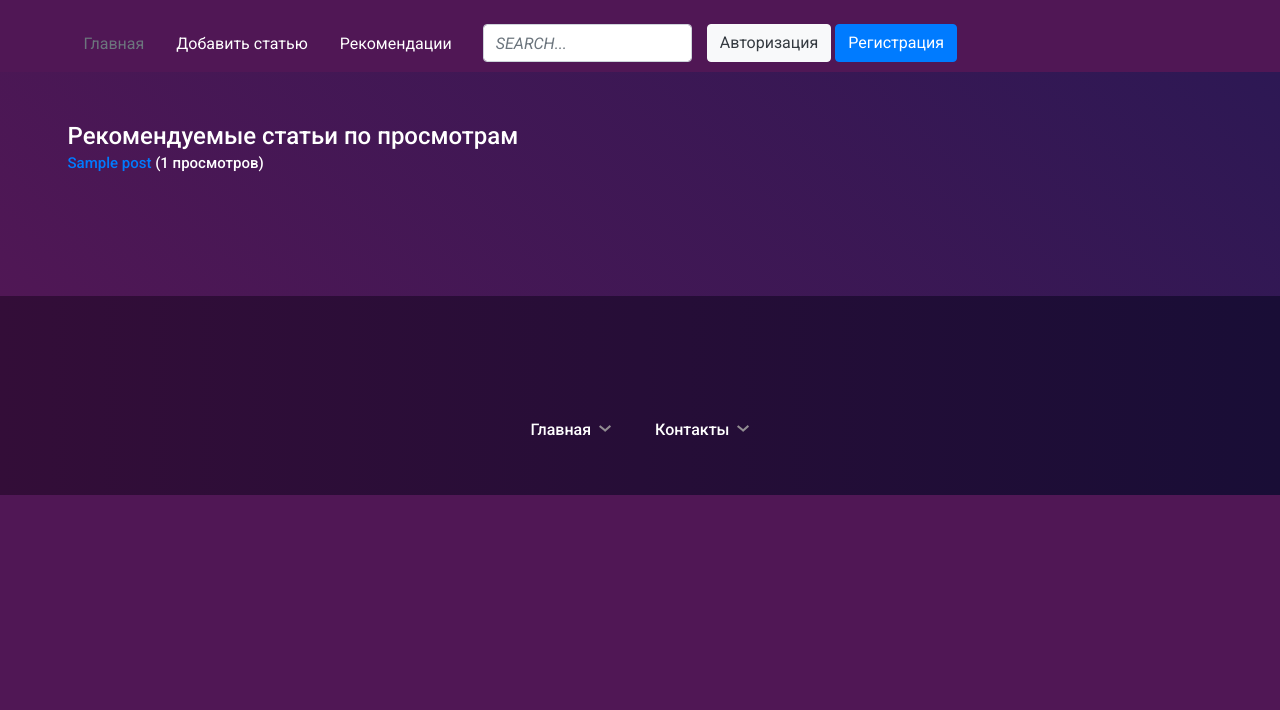
After one commit to Roval911/MyPet, a Django app: page /recommended/ in a window 1280 px wide. The commit adds this page. Shown: the top 710 px of the page. Run offline with Django 5.2, Linux system fonts and the light colour scheme; tables that the repository leaves empty hold one stand-in row (values such as "Sample post"); some libraries are stand-ins or nearby versions.

Commit message:
Реализована рекомендация по просмотрам

```diff
--- a/abs/models.py
+++ b/abs/models.py
@@ -23,6 +23,11 @@ class Post(models.Model):
     type_of_housing = models.CharField(max_length=2, choices=TypeOfHousing.choices, default=TypeOfHousing.FLAT)
     price = models.PositiveIntegerField(default=0,)
     number_of_rooms = models.PositiveIntegerField(default=1,)
+    views = models.ManyToManyField(User, related_name='post_views', blank=True)
+
+    def add_view(self, user):
+        if user not in self.views.all():
+            self.views.add(user)
 
     def __str__(self):
         return f"{self.title}"
--- a/abs/urls.py
+++ b/abs/urls.py
@@ -1,6 +1,5 @@
 from django.urls import path
-from .views import PostListView, PostDetailView, PostCreateView, PostUpdateView, PostDeleteView
-
+from .views import PostListView, PostDetailView, PostCreateView, PostUpdateView, PostDeleteView, RecommendedPostsView
 
 urlpatterns = [
     path('posts/', PostListView.as_view(), name='posts'),
@@ -8,4 +7,5 @@ urlpatterns = [
     path('create/', PostCreateView.as_view(), name='post_create'),
     path('posts/<str:slug>/update/', PostUpdateView.as_view(), name='post_update'),
     path('posts/<str:slug>/delete/', PostDeleteView.as_view(), name='post_delete'),
+    path('recommended/', RecommendedPostsView.as_view(), name='posts_rec'),
 ]
--- a/abs/views.py
+++ b/abs/views.py
@@ -1,3 +1,4 @@
+from django.db.models import Count
 from django.urls import reverse_lazy
 from django.contrib.auth.mixins import LoginRequiredMixin
 from django.contrib.messages.views import SuccessMessageMixin
@@ -33,6 +34,25 @@ class PostDetailView(DetailView):
     def get_context_data(self, **kwargs):
         context = super().get_context_data(**kwargs)
         context['title'] = self.object.title
+        if self.request.user.is_authenticated:
+            self.object.add_view(self.request.user)
+        context['views_count'] = self.object.views.count()
+        return context
+
+
+class RecommendedPostsView(ListView):
+    model = Post
+    context_object_name = 'posts_rec'
+    template_name = 'abs/recommended_posts.html'
+    ordering = ['-views__count']  # Сортировка по количеству просмотров
+
+    def get_queryset(self):
+        # Выбираем рекомендуемые статьи, сортируем по количеству просмотров и ограничиваем до 5
+        return Post.objects.annotate(views_count=Count('views')).order_by('-views_count')
+
+    def get_context_data(self, **kwargs):
+        context = super().get_context_data(**kwargs)
+        context['filter'] = PostFilter(self.request.GET, queryset=self.get_queryset())
         return context
 
 
--- a/templates/abs/post.html
+++ b/templates/abs/post.html
@@ -6,6 +6,7 @@
     <p>Тип жилья - {{ post.type_of_housing }}</p>
     <p>Количество комнат - {{ post.number_of_rooms }}</p>
     <p>{{ post.body }}</p>
+    <p>Количество просмотров: {{ views_count }}</p>
     <button class="btn-dark"><a href="{% url 'post_update' post.slug %}">Редактировать</a></button>
     <button class="btn-dark"><a href="{% url 'post_delete' post.slug %}">Удалить</a></button>
 
--- /dev/null
+++ b/templates/abs/recommended_posts.html
@@ -0,0 +1,9 @@
+{% extends 'base.html' %}
+{% block content %}
+  <h4>Рекомендуемые статьи по просмотрам</h4>
+  <ul>
+    {% for post in posts_rec %}
+      <p><a href="{{ post.get_absolute_url }}">{{ post.title }}</a> ({{ post.views_count }} просмотров)</p>
+    {% endfor %}
+  </ul>
+{% endblock %}
--- a/templates/base.html
+++ b/templates/base.html
@@ -26,6 +26,9 @@
                     </li>
                     <li>
                         <a href="{% url "post_create" %}" class="nav-link text-white">Добавить статью</a>
+                    </li>
+                    <li>
+                        <a href="{% url "posts_rec" %}" class="nav-link text-white">Рекомендации</a>
                     </li>
                     <li>
                         <form class="col-12 col-lg-auto mb-2 mb-lg-0 me-lg-auto" role="search">
@@ -61,23 +64,6 @@
                     {% endblock %}
                 </div>
             </div>
-            <div class="col-xl-3 col-lg-4 col-md-5 sidebar">
-                <div id="stickySidebar" class="" style="">
-                    <div class="inner-wrapper-sticky" style="position: relative;">
-                        <div class="widget-item">
-                            <h4 class="widget-title">Рекомендации</h4>
-                            <div class="trending-widget">
-                                <div class="tw-item">
-                                    <div class="tw-text">
-                                        <div class="tw-meta">11.11.18 / in <a href="">Games</a></div>
-                                        <h5>The best online game is out now!</h5>
-                                    </div>
-                                </div>
-                            </div>
-                        </div>
-                    </div>
-                </div>
-            </div>
         </div>
     </div>
 </section>
```
